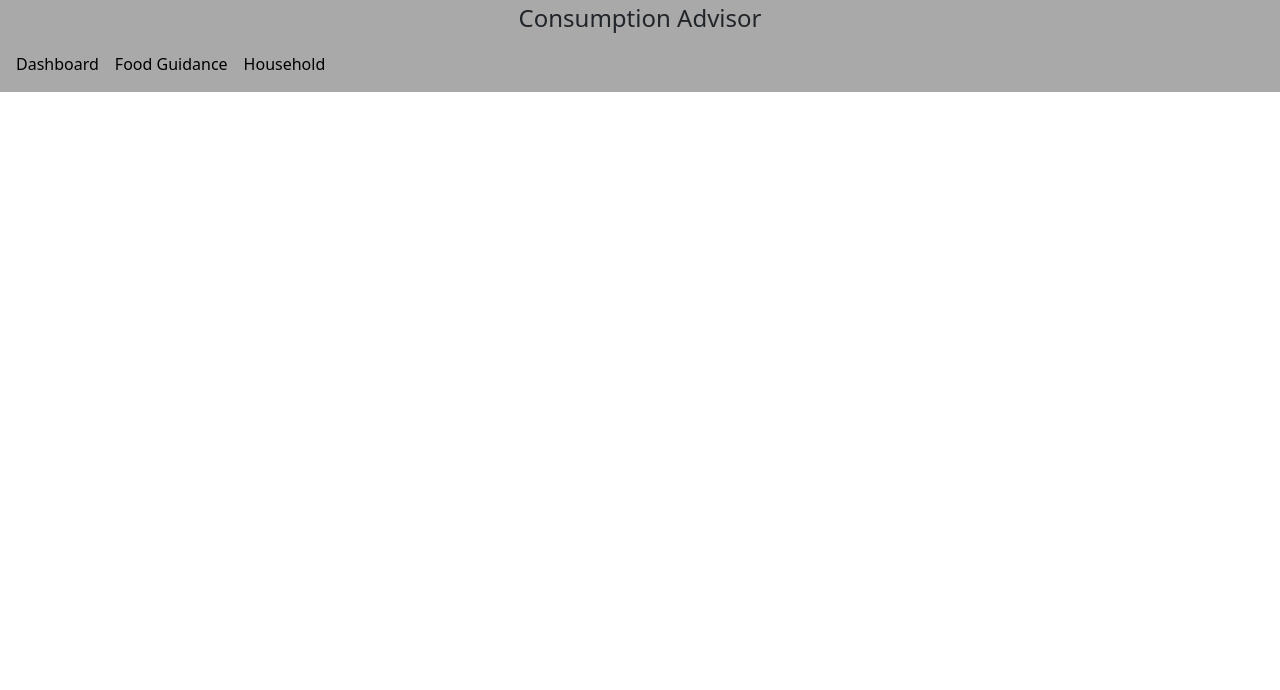
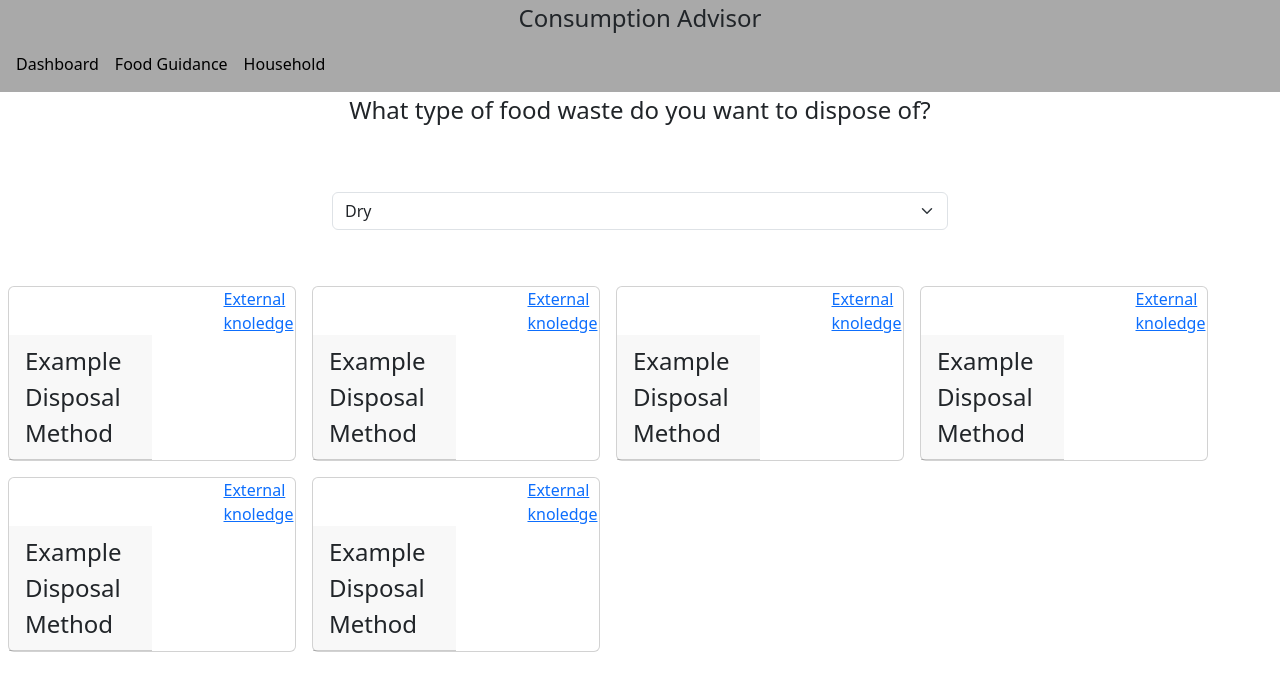
Before and after one commit to czhu0048-hash/FIT5120-Consumption-Advisor, a Vue app: page /food2 in a window 1280 px wide. Shown: the top 690 px of the page. Built offline with nearby package versions, Linux system fonts and the light colour scheme.

Commit message:
impl: Implemented basic UI for recipe view and disposal view

```diff
--- a/src/App.vue
+++ b/src/App.vue
@@ -19,10 +19,10 @@
           <router-link to="/" class="nav_item_custom text-black d-block p-2">Dashboard</router-link>
         </li>
         <li>
-          <router-link to="/food" class="nav_item_custom text-black d-block p-2">Food Guidance</router-link>
+          <router-link to="/food" class="nav_item_custom d-block p-2">Food Guidance</router-link>
         </li>
         <li>
-          <router-link to="/household" class="nav_item_custom text-black d-block p-2">Household</router-link>
+          <router-link to="/household" class="nav_item_custom d-block p-2">Household</router-link>
         </li>
       </ul>
     </nav>
@@ -36,7 +36,19 @@
 <style scoped>
 .nav_item_custom {
   text-decoration: none;
+  color: black;
+  transition: background-color 0.3s ease-out, color 0.3s ease-out;
 }
+
+.nav_item_custom:hover {
+  background-color: white;
+}
+
+.nav_item_custom.router-link-active {
+  background-color: white;
+  font-weight: bold;
+}
+
 
 ul {
   list-style: none;
--- /dev/null
+++ b/src/components/FoodDisposalCard.vue
@@ -0,0 +1,7 @@
+<template>
+    <a href="" class="col-3 offset-9">External knoledge</a>
+    <div class="card-header col-6" style="font-size: 150%;">
+        <label>Example Disposal Method</label>
+    </div>
+
+</template>
--- a/src/router/index.js
+++ b/src/router/index.js
@@ -2,6 +2,7 @@ import { createRouter, createWebHistory } from 'vue-router'
 import DashboardView from '@/views/DashboardView.vue'
 import FoodMainView from '@/views/FoodMainView.vue'
 import LeftoverRecipeView from '@/views/LeftoverRecipeView.vue'
+import FoodDisposalView from '@/views/FoodDisposalView.vue'
 
 const routes = [
     {
@@ -18,6 +19,11 @@ const routes = [
         path: '/food1',
         name: 'Leftover Recipe',
         component: LeftoverRecipeView
+    },
+    {
+        path: '/food2',
+        name: 'Leftover Disposal',
+        component: FoodDisposalView
     }
 ]
 
--- /dev/null
+++ b/src/views/FoodDisposalView.vue
@@ -0,0 +1,33 @@
+<template>
+    <div style="font-size: 150%; text-align: center; justify-content: center; margin-bottom: 5%;">
+        <label>What type of food
+            waste do you want to
+            dispose of?</label>
+    </div>
+    <div class="container col-12 col-md-6 offset-md-3">
+        <select class="form-select" id="wastetype">
+            <option value="dry">Dry</option>
+            <option value="wet">Wet</option>
+        </select>
+    </div>
+    <div class="row mt-5" v-if="currentDisposalMethods.length">
+        <div class="d-flex flex-wrap justify-content-start">
+            <div v-for="(value, index) in currentDisposalMethods" :key="index" class="card m-2" style="width: 18rem;">
+                <FoodDisposalCard></FoodDisposalCard>
+            </div>
+        </div>
+    </div>
+</template>
+
+<script setup>
+import FoodDisposalCard from '@/components/FoodDisposalCard.vue';
+import { onMounted, ref } from 'vue';
+
+const currentDisposalMethods = ref([]);
+
+onMounted(() => {
+    for (let i = 0; i < 6; i++) {
+        currentDisposalMethods.value.push("");
+    }
+});
+</script>
--- a/src/views/FoodMainView.vue
+++ b/src/views/FoodMainView.vue
@@ -28,7 +28,7 @@
                    transform: translate(-50%, -50%);
                     z-index: 1;
                     border-color: black;
-                    background-color: black;" @click="toFoodOne">
+                    background-color: black;" @click="toFoodTwo">
                 Explore
             </button>
         </div>
@@ -43,6 +43,10 @@ const router = useRouter();
 const toFoodOne = () => {
     router.push("/food1")
 }
+
+const toFoodTwo = () => {
+    router.push("/food2")
+}
 </script>
 
 <style>
```
